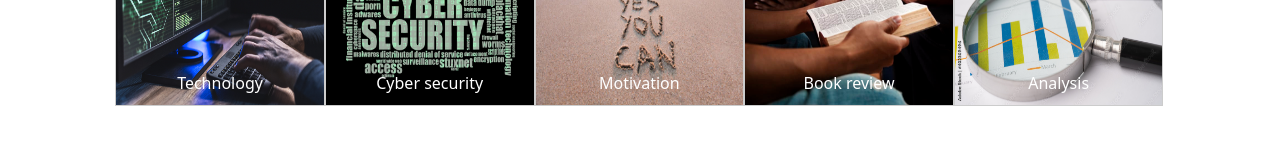
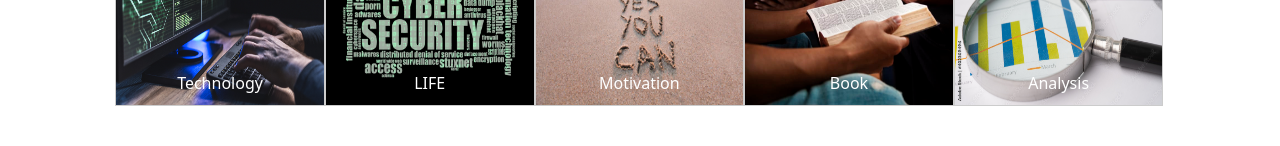
Before and after one commit to Kudu123/wisdom_waves, a website: page index.html in a window 1280 px wide. Shown: the part 654-800 px from the top of the page. Drawn offline with nearby package versions, Linux system fonts and the light colour scheme.

Commit message:
Update index.html
change the names of content we provide

```diff
--- a/index.html
+++ b/index.html
@@ -80,7 +80,7 @@
           <a target="_blank" href="blogcyber.html">
             <img src="Words_Typography-Images_Pixabay-1200x872.png" alt="Cyber security" width="600" height="400">
           </a>
-          <div class="imga1">Cyber security</div>
+          <div class="imga1">LIFE</div>
         </div>
       </div>
 
@@ -100,7 +100,7 @@
           <a target="_blank" href="blogbook.html">
             <img src="people doing bible study.jpg" alt="Book review" width="600" height="500">
           </a>
-          <div class="imga1">Book review</div>
+          <div class="imga1">Book </div>
         </div>
       </div>
 
```
